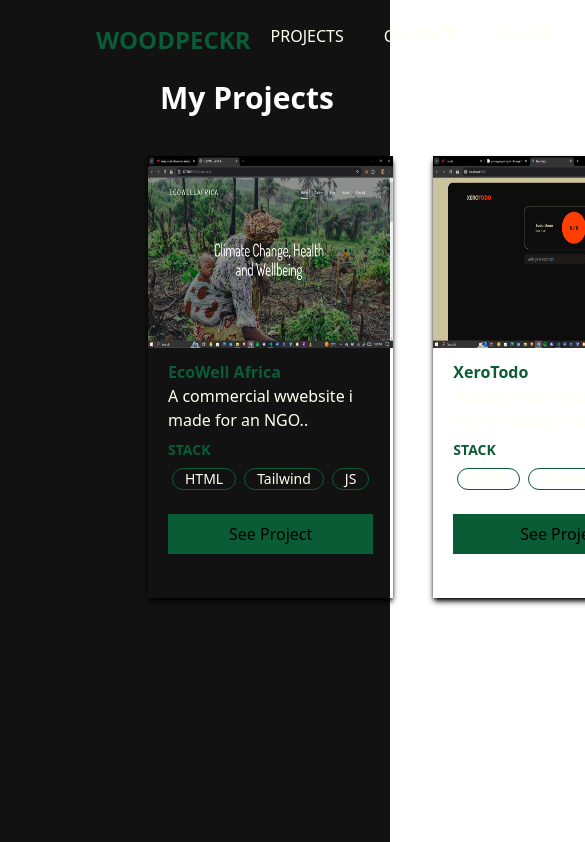
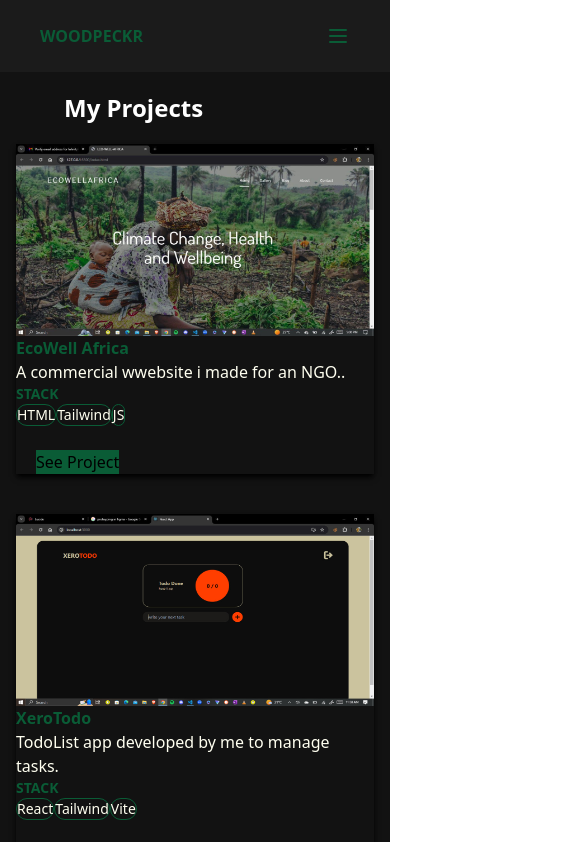
Before and after one commit to RaphaelWright/ralphland, a React (Vite) app: page /projects in a window 390 px wide. Shown: the top 842 px of the page, 585 px wide, since content can reach past the window. Built offline with nearby package versions, Linux system fonts and the light colour scheme.

Commit message:
responsive 1

```diff
--- a/src/components/Header.jsx
+++ b/src/components/Header.jsx
@@ -1,15 +1,16 @@
 import { Outlet, Link } from "react-router-dom";
 import { Download } from "lucide-react";
+import { Menu } from "lucide-react";
 
 const Header = () => {
   return (
-    <div className="">
-      <div className="flex py-6 ">
-        <h1 className="mr-auto text-2xl text-[#0a5c36] font-bold pl-24">
-          <Link to="/">WOODPECKR</Link>
+    <div className="w-screen bg-[#1b1b1b]">
+      <div className=" md:flex py-6 ">
+        <h1 className=" flex pl-10 md:mr-auto md:text-2xl text-[#0a5c36] font-bold md:pl-24">
+          <Link to="/">WOODPECKR</Link><Menu className="md:hidden ml-auto mr-10 "/>
         </h1>
 
-        <ul className=" flex px-5 ml-auto mr-20 space-x-10 text-[#fffff0] uppercase">
+        <ul className="hidden md:flex px-5 ml-auto mr-20 space-x-10 text-[#fffff0] uppercase :hidden">
           <li className="hover:text-[#0a5c36]">
             <Link to="/projects">Projects</Link>
           </li>
@@ -29,6 +30,7 @@ const Header = () => {
           </li>
         </ul>
 
+
         <Outlet />
       </div>
     </div>
--- a/src/components/Project.jsx
+++ b/src/components/Project.jsx
@@ -1,20 +1,20 @@
 const Project = (project) => {
   return (
-    <div className="shadow-md w-80 mx-5 shadow-[#000000] transition-transform duration-500 hover:scale-110">
+    <div className="shadow-md w-auto  md:w-80 md:mx-5 shadow-[#000000] transition-transform duration-500 hover:scale-110">
       <div className="w-full">
-        <img className="h-48 " src={project.picid} alt="Page UI" />
+        <img className="h-48 w-full " src={project.picid} alt="Page UI" />
       </div>
-      <div className="px-5 ">
-        <p className="font-bold pt-3 text-[#0a5c36]">{project.title}</p>
+      <div className="md:px-5 ">
+        <p className="font-bold md:pt-3 text-[#0a5c36]">{project.title}</p>
 
         <p className="text-[#fffff0]">{project.description}</p>
 
-        <h6 className="font-semibold text-sm text-[#0a5c36] mt-2">STACK</h6>
-        <p className="flex mt-2">
+        <h6 className="font-semibold text-sm text-[#0a5c36] md:mt-2">STACK</h6>
+        <p className="flex md:mt-2">
           {project.technologies.map((tech, index) => (
             <div
               key={index}
-              className="border border-[#0a5c36] text-sm rounded-xl text-[#fffff0] text-center px-3 mx-1 "
+              className="border border-[#0a5c36] text-sm rounded-xl text-[#fffff0] text-center md:px-3 md:mx-1 "
             >
               {tech}
             </div>
@@ -23,7 +23,7 @@ const Project = (project) => {
 
         <br />
         <a href={project.link}>
-          <button className=" px-10 py-2 bg-[#0a5c36] font-medium w-full mb-5 hover:border hover:bg-transparent hover:text-[#0a5c36] hover:font-medium hover:border-[#0a5c36]">
+          <button className=" mx-5 md:px-10 md:py-2 bg-[#0a5c36] font-medium md:w-full md:mb-5 hover:border hover:bg-transparent hover:text-[#0a5c36] hover:font-medium hover:border-[#0a5c36]">
             See Project
           </button>
         </a>
--- a/src/pages/Home.jsx
+++ b/src/pages/Home.jsx
@@ -3,13 +3,13 @@ import { Link } from "react-router-dom";
 
 const Home = () => {
   return (
-    <div className=" h-screen bg-[#1b1b1b]">
+    <div className=" h-screen w-screen bg-[#1b1b1b]">
         <Header />
 
         {/*container for whole page*/}
-        <div className="flex w-screen h-auto">
-          <div className=" w-3/5 content-center">
-          <div className="border-double-under border-double-left mt-24 ml-20 pl-10 pb-4"><h2 className="text-6xl font-medium text-[#fffff0]">Hello, I&apos;m <br />a Full Stack Developer,</h2>
+        <div className="md:flex w-screen">
+          <div className=" md:w-3/5 content-center">
+          <div className=" mx-14 mt-32 md:mt-24 md:ml-20 md:pl-10 md:pb-4"><h2 className=" text-4xl md:text-6xl font-medium text-[#fffff0]">Hello, I&apos;m <br />a Full Stack Developer,</h2>
           <h3 className="font-medium pt-4 text-zinc-400" >a passionate Full Stack Developer dedicated to creating
             efficient, scalable, and user-friendly web and mobile applications. With a keen eye for detail and a drive
             for excellence, I turn complex problems into elegant solutions.
--- a/src/pages/Projects.jsx
+++ b/src/pages/Projects.jsx
@@ -30,11 +30,11 @@ const Projects = () => {
   ];
 
   return (
-    <div className="bg-[#121212] h-screen">
+    <div className="bg-[#121212] w-full h-full md:h-screen">
       <Header />
-      <h1 className="text-3xl font-bold text-white pl-20 ml-20">My Projects</h1>
+      <h1 className="text-2xl font-bold mt-5 pl-16 pr-auto text-white md:pt-5 md:pl-20 md:ml-20 justify-center">My Projects</h1>
       {/*Entire Page*/}
-      <div className="flex ml-32 mt-10">
+      <div className="space-y-10 mx-4 mt-5 md:flex md:ml-32 md:mt-10">
         {projects.map((project, index) => (
           <Project
             key={index}
@@ -43,6 +43,8 @@ const Projects = () => {
             technologies={project.technologies}
             link={project.link}
             picid={project.picid}
+
+            // className="my-10"
           />
         ))}
       </div>
```
